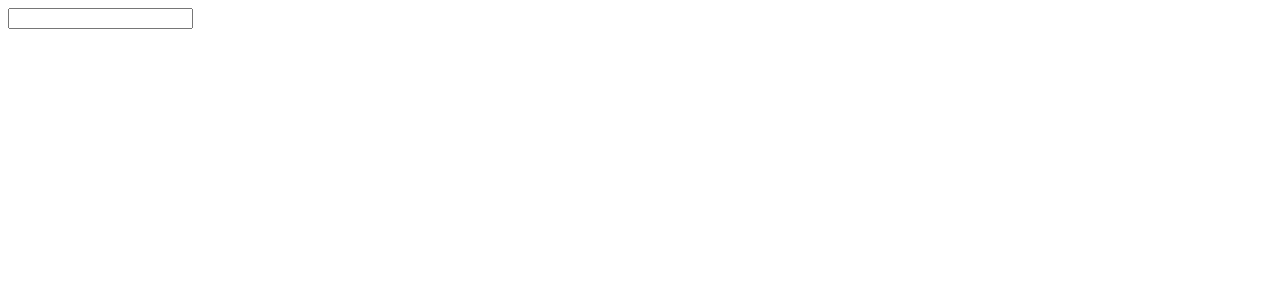
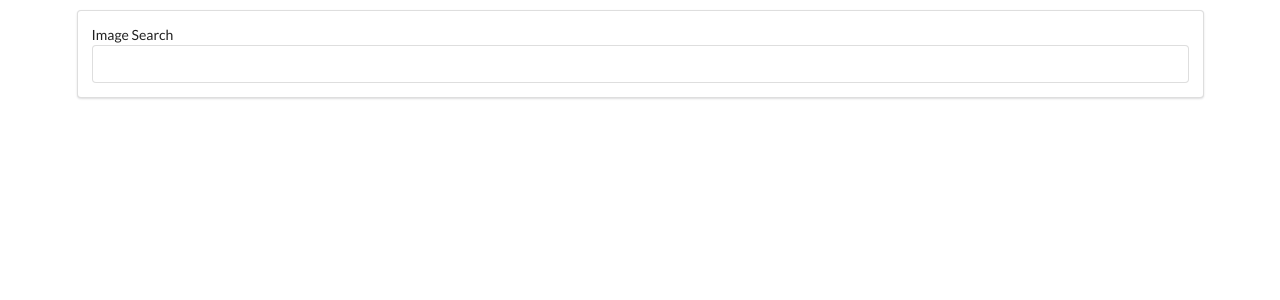
Before and after one commit to zeshhaan/image-fetcher-react-project, a React (Create React App) app: page / in a window 1280 px wide. Shown: the top 300 px of the page. Built offline with nearby package versions, Linux system fonts and the light colour scheme.

Commit message:
Added semantic ui

```diff
--- a/public/index.html
+++ b/public/index.html
@@ -1,16 +1,24 @@
 <!DOCTYPE html>
 <html lang="en">
-
   <head>
-	<meta charset="utf-8">
-	<meta name="viewport" content="width=device-width, initial-scale=1, shrink-to-fit=no">
-	<meta name="theme-color" content="#000000">
+    <meta charset="utf-8" />
+    <meta
+      name="viewport"
+      content="width=device-width, initial-scale=1, shrink-to-fit=no"
+    />
+    <meta name="theme-color" content="#000000" />
     <!--
       manifest.json provides metadata used when your web app is added to the
       homescreen on Android. See https://developers.google.com/web/fundamentals/engage-and-retain/web-app-manifest/
     -->
-	<link rel="manifest" href="%PUBLIC_URL%/manifest.json">
-	<link rel="shortcut icon" href="%PUBLIC_URL%/favicon.ico">
+    <link rel="manifest" href="%PUBLIC_URL%/manifest.json" />
+    <link rel="shortcut icon" href="%PUBLIC_URL%/favicon.ico" />
+    <link
+      rel="stylesheet"
+      href="https://cdnjs.cloudflare.com/ajax/libs/semantic-ui/2.4.1/semantic.min.css"
+      integrity="sha512-8bHTC73gkZ7rZ7vpqUQThUDhqcNFyYi2xgDgPDHc+GXVGHXq+xPjynxIopALmOPqzo9JZj0k6OqqewdGO3EsrQ=="
+      crossorigin="anonymous"
+    />
     <!--
       Notice the use of %PUBLIC_URL% in the tags above.
       It will be replaced with the URL of the `public` folder during the build.
@@ -39,5 +47,4 @@
       To create a production bundle, use `npm run build` or `yarn build`.
     -->
   </body>
-
 </html>
--- a/src/components/App.js
+++ b/src/components/App.js
@@ -3,7 +3,7 @@
 
 const App = () => {
   return (
-    <div>
+    <div className="ui container" style={{ marginTop: "10PX" }}>
       {" "}
       <SearchBar />{" "}
     </div>
--- a/src/components/SearchBar.js
+++ b/src/components/SearchBar.js
@@ -3,9 +3,13 @@
 class SearchBar extends React.Component {
   render() {
     return (
-      <div>
-        <form>
-          <input type="text" />
+      <div className="ui segment">
+        <form className="ui form">
+          <label className="field">
+            {" "}
+            Image Search
+            <input type="text" />
+          </label>
         </form>
       </div>
     );
```
Lines whose indentation alone changed are shown as unchanged.
